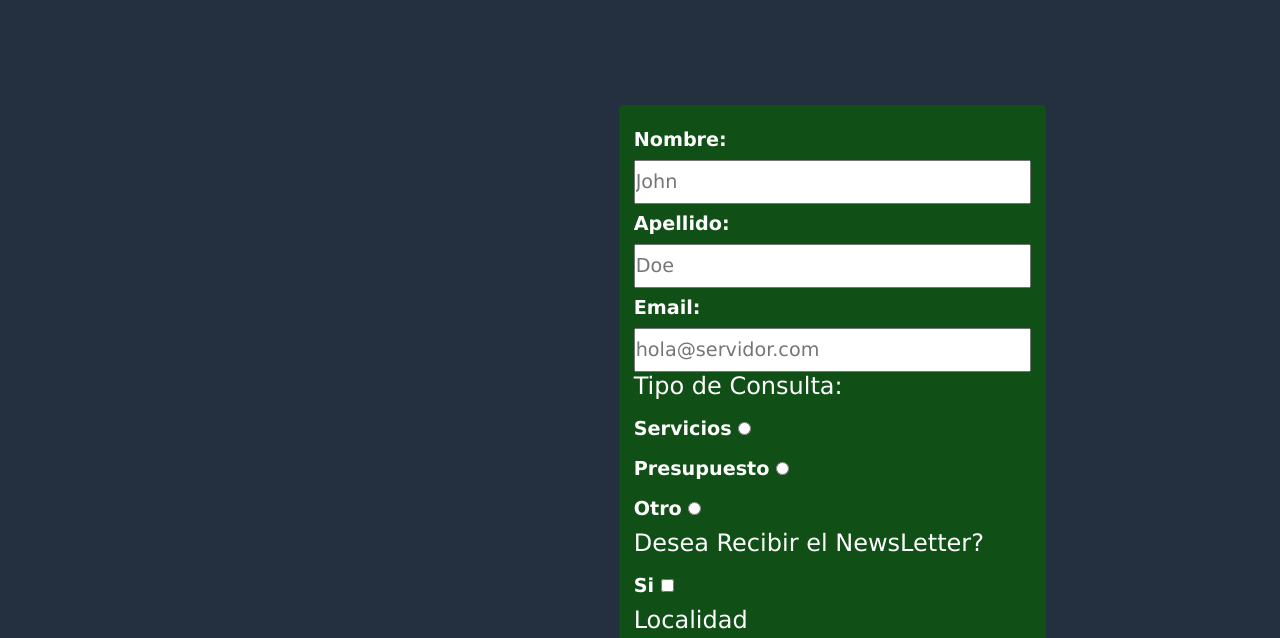
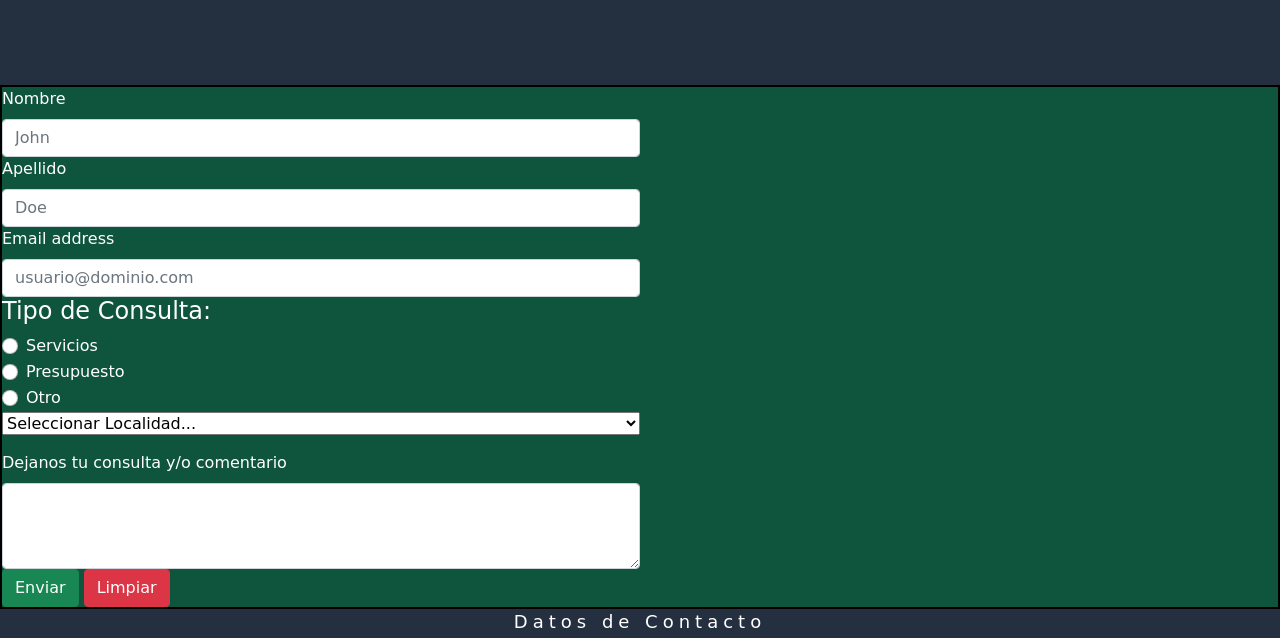
Before and after one commit to marteeeen10/TEC, a plain HTML site: page pages/contacto.html in a window 1280 px wide. Shown: the part 233-871 px from the top of the page. Drawn offline with nearby package versions, Linux system fonts and the light colour scheme; a web font is replaced by a local one.

Commit message:
cambios contacto

```diff
--- a/css/style.css
+++ b/css/style.css
@@ -199,6 +199,11 @@ article p {
     font-size: 1.2rem;
     border-radius: 5px;
 }
+.formulario2--fieldset{
+    background-color: rgb(15, 85, 62);
+    border: 2px solid black;
+}
+
 h2{
     color: white;
     font-size: 30px;
@@ -246,6 +251,12 @@ h2{
 }
 .navbar-collapse {
     justify-content: flex-end;
+}
+.form-label{
+    color: white;
+}
+.form-check-label{
+    color: white;
 }
 
 /* moBil */
--- a/pages/contacto.html
+++ b/pages/contacto.html
@@ -54,20 +54,18 @@
             </div>
         </nav>
     </header>
-    <main>
-        <h1 class="titulo_principal">Contacto</h1>
+    <!-- <main>
+        <h1 class="titulo_principal">Responderemos en breve...</h1>
         <section class="form_contacto">
             <h2>Responderemos en Breve</h2>
             <form class="formulario" action="procesar.php" name="contacto" method="post">
                 <fieldset class="formulario--fieldset">
-                    <!-- <legend class="titulo_form">Responderemos en breve</legend> -->
                     <label>Nombre:</label>
                     <input type="text" name="nombre" placeholder="John" required>
                     <label>Apellido:</label>
                     <input type="text" name="apellido" placeholder="Doe" required>
                     <label>Email:</label>
                     <input type="email" name="email" placeholder="hola@servidor.com" required>
-                    <!--Radio-->
                     <h4>Tipo de Consulta:</h4>
                     <label for="consulta">Servicios
                     <input type="radio" name="consulta" value="servicios">
@@ -78,28 +76,72 @@
                     <label for="consulta">Otro
                     <input type="radio" name="consulta" value="otro">
                     </label>
-                    <!--Checkbox-->
                     <h4>Desea Recibir el NewsLetter?</h4>
                         <label for="newsletter">Si
                         <input type="checkbox" name="newsletter" value="Si">
                         </label>
-                    <!--Menu desplegable-->
                     <h4>Localidad</h4>
                     <select name="accesorios">
                         <option value="CABA">CABA</option>
                         <option value="GBA">GBA</option>
                         <option value="Otro">Otro</option>
                     </select>
-                    <!--Comentario-->
                     <h4>Dejános tu comentario y/o consulta:</h4>
                     <textarea name="comentario" id="" cols="70" rows="20"></textarea>
-                    <!--Botones-->
                         <button type="submit">Enviar</button>
                         <button type="reset">Limpiar</button>
                 </fieldset>
             </form>
         </section>
-    </main>
+    </main> -->
+    <h1 class="titulo_principal">Responderemos en breve...</h1>
+    <div>
+        <form class="formulario2" action="procesar.php" name="contacto" method="post">
+            <fieldset class="formulario2--fieldset">
+        <div class="col-md-6">
+            <label for="exampleFormControlInput1" class="form-label">Nombre</label>
+            <input type="text" class="form-control" id="exampleFormControlInput1" placeholder="John">
+        </div>
+        <div class="col-md-6">
+            <label for="exampleFormControlInput1" class="form-label">Apellido</label>
+            <input type="text" class="form-control" id="exampleFormControlInput1" placeholder="Doe">
+        </div>
+        <div class="col-md-6">
+            <label for="exampleInputEmail1" class="form-label">Email address</label>
+            <input type="email" class="form-control" id="exampleInputEmail1" placeholder="usuario@dominio.com">
+        </div>
+        <h4 class="form-check-label">Tipo de Consulta:</h4>
+        <div class="form-check">
+            <input class="form-check-input" type="radio" name="flexRadioDefault" id="flexRadioDefault1">
+            <label class="form-check-label" for="flexRadioDefault1">Servicios</label>
+        </div>
+        <div class="form-check">
+            <input class="form-check-input" type="radio" name="flexRadioDefault" id="flexRadioDefault2">
+            <label class="form-check-label" for="flexRadioDefault1">Presupuesto</label>
+        </div>
+        <div class="form-check">
+            <input class="form-check-input" type="radio" name="flexRadioDefault" id="flexRadioDefault3">
+            <label class="form-check-label" for="flexRadioDefault2">Otro</label>
+          </div>
+    <div class="input-group mb-3">
+            <select class="col-md-6" id="inputGroupSelect01">
+              <option selected>Seleccionar Localidad...</option>
+              <option value="1">CABA</option>
+              <option value="2">GBA</option>
+              <option value="3">Otro</option>
+            </select>
+          </div>
+        <div class="col-md-6">
+            <label for="exampleFormControlTextarea1" class="form-label">Dejanos tu consulta y/o comentario</label>
+            <textarea class="form-control" id="exampleFormControlTextarea1" rows="3"></textarea>
+        </div>
+        <div class="#"">
+            <button type="submit" class="btn btn-success">Enviar</button>
+            <button type="reset" class="btn btn-danger">Limpiar</button>
+        </div>
+        </fieldset>
+        </form>
+    </div>
     <footer>
         <section class="pie">
             <div class="items item1">
```
